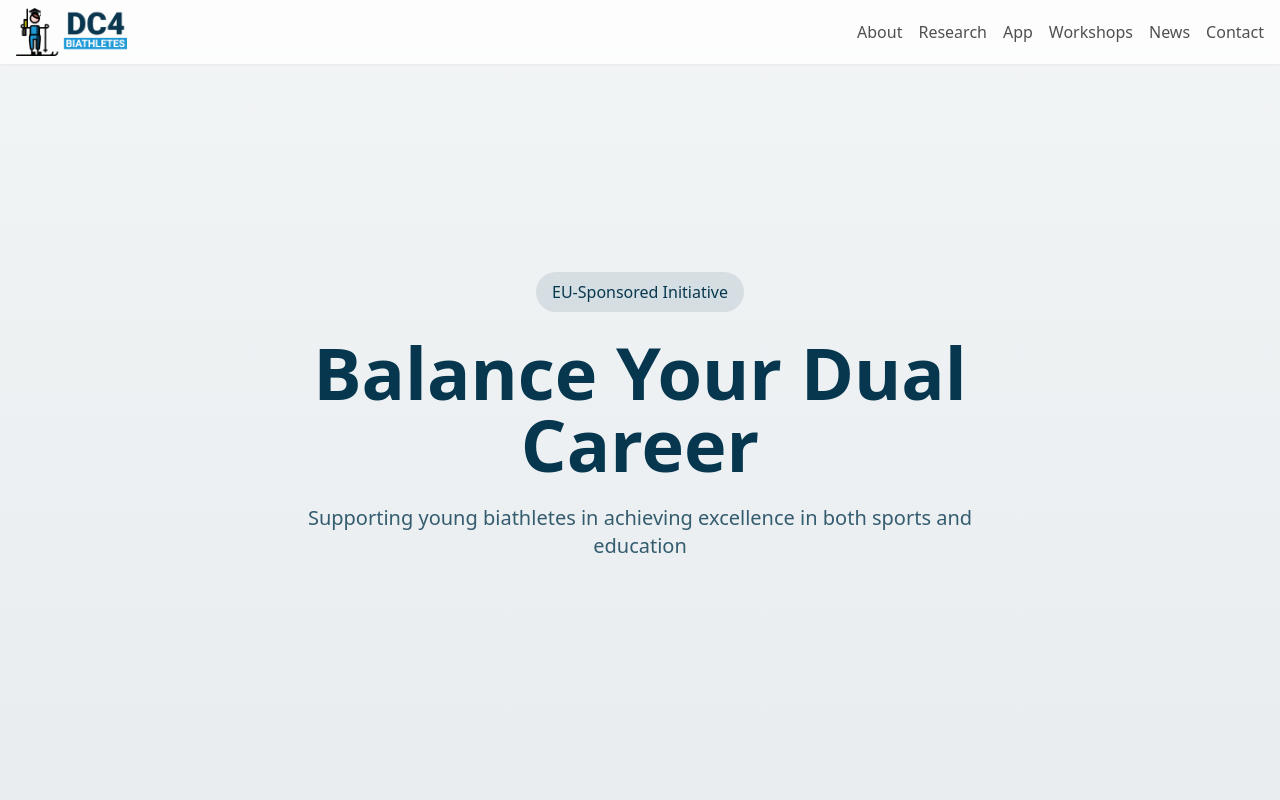
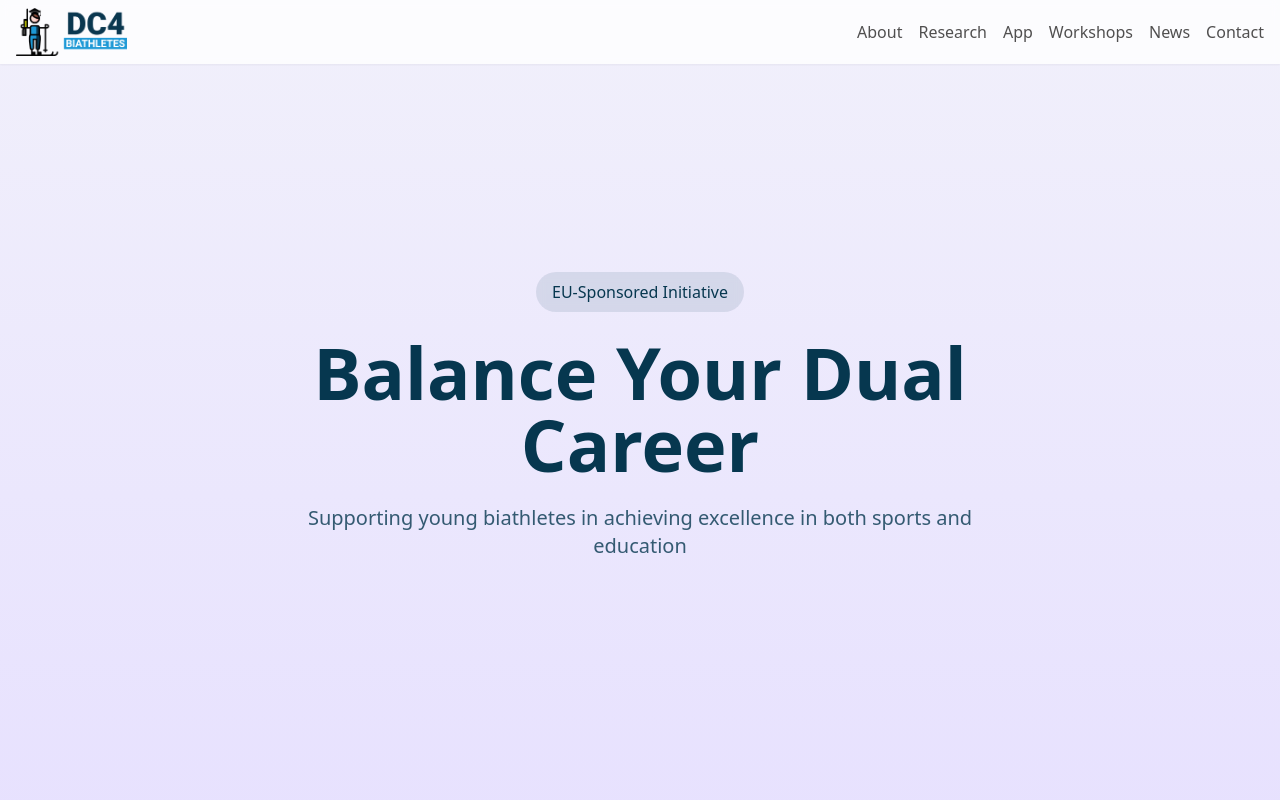
Before and after one commit to DCforBiathletes/dc4biathletes, a React (Vite) app: page / in a window 1280 px wide. Shown: the top 800 px of the page. Built offline with nearby package versions, Linux system fonts and the light colour scheme.

Commit message:
Update background color
Updated the background color of the website.  No other changes were made.

```diff
--- a/src/pages/Index.tsx
+++ b/src/pages/Index.tsx
@@ -5,7 +5,7 @@ import StatisticCard from "@/components/StatisticCard";
 
 const Index = () => {
   return (
-    <div className="min-h-screen bg-gradient-to-b from-primary/5 via-primary/10 to-white pt-16">
+    <div className="min-h-screen bg-gradient-to-b from-[#f1f0fb] via-[#e5deff] to-white pt-16">
       {/* Hero Section */}
       <section className="min-h-[calc(100vh-4rem)] flex items-center justify-center text-center px-4 animate-fade-in">
         <div className="max-w-4xl mx-auto">
@@ -60,7 +60,7 @@ const Index = () => {
       </section>
 
       {/* Statistics Section */}
-      <section className="py-20 px-4 bg-gradient-to-b from-white to-primary/5">
+      <section className="py-20 px-4 bg-gradient-to-b from-white to-[#f1f0fb]">
         <div className="max-w-6xl mx-auto">
           <div className="grid grid-cols-1 md:grid-cols-3 gap-8">
             <StatisticCard value="200+" label="Active Athletes" />
```
